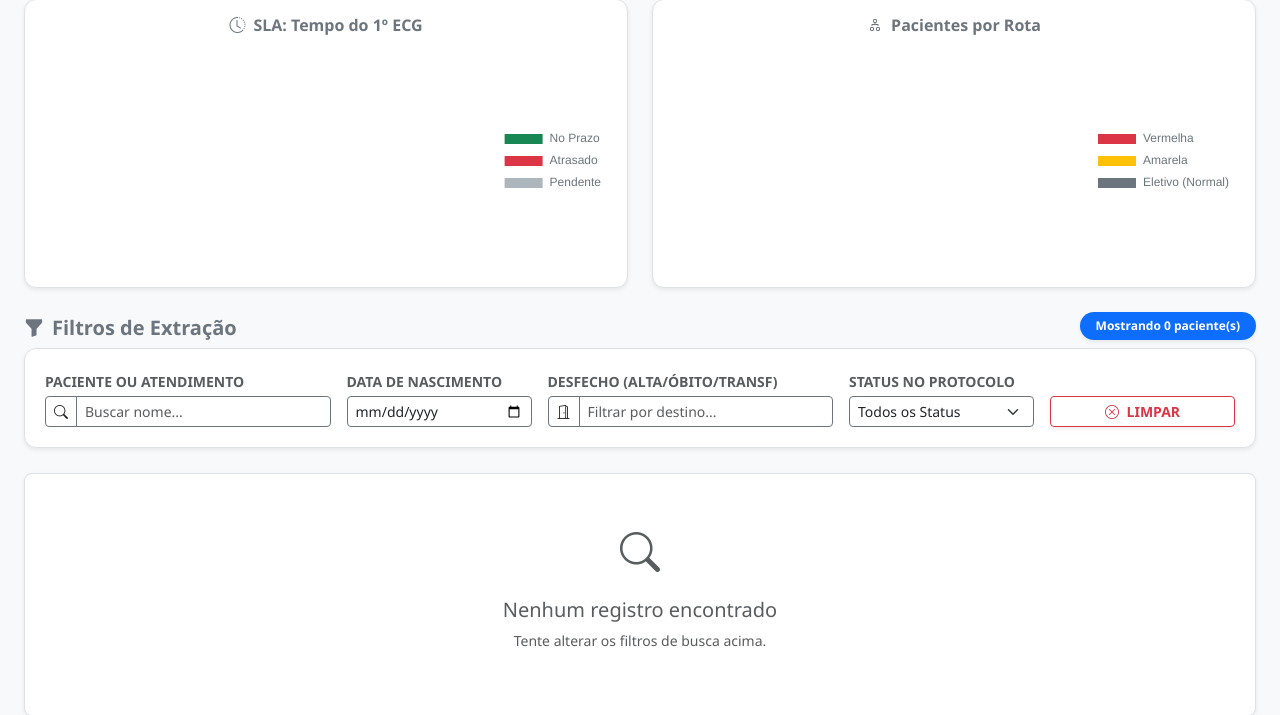
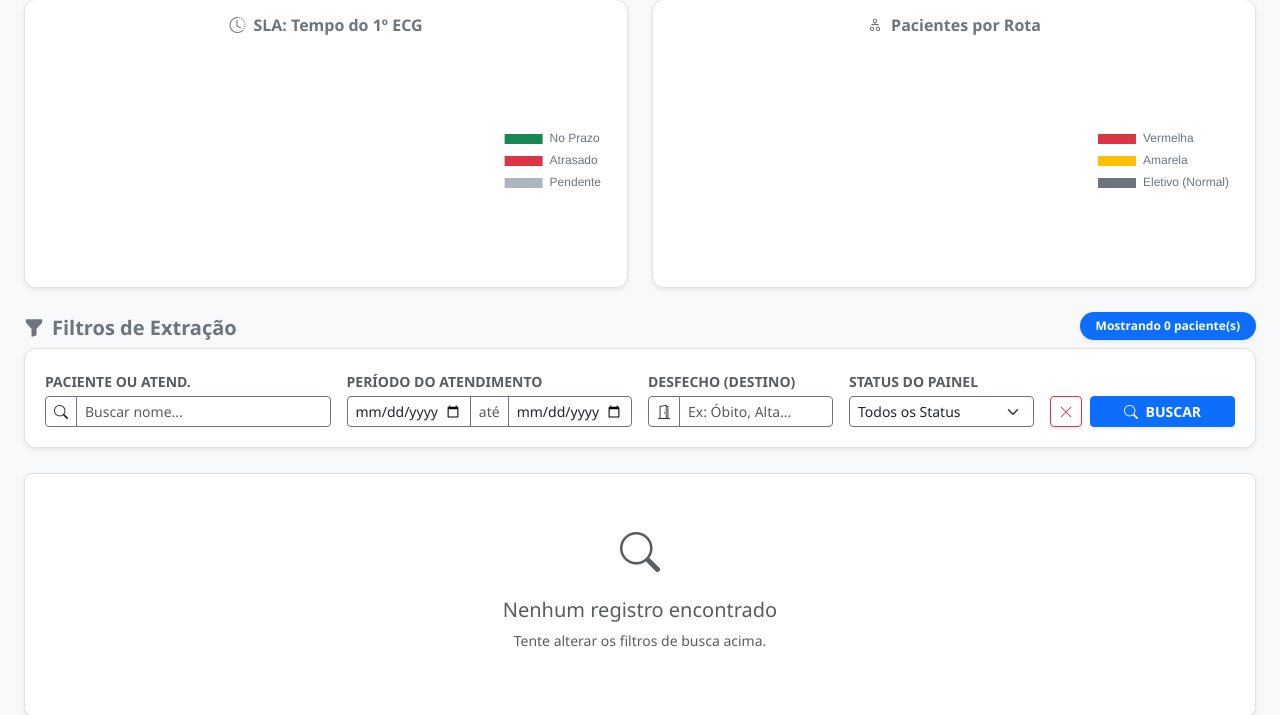
Before and after one commit to xLuanKyrb/Painel_Gestao_Protocolo_Dor_Toracica, a Flask app: page /historico in a window 1280 px wide. Shown: the part 82-797 px from the top of the page. Run offline with Flask 3, Linux system fonts and the light colour scheme; data that the repository does not hold is empty; some libraries are stand-ins or nearby versions.

Commit message:
Adicionado no py o registro automatico da data, e atualizado o historico para buscar por data

```diff
--- a/app.py
+++ b/app.py
@@ -6,9 +6,9 @@ from waitress import serve
 import os
 from apscheduler.schedulers.background import BackgroundScheduler
 
-
 app = Flask(__name__)
 
+# Chave de segurança obrigatória para as mensagens (flash) aparecerem na tela
 app.secret_key = 'upa_ecg_chave_super_secreta'
 
 # ==========================================
@@ -46,6 +46,7 @@ def init_db():
         CREATE TABLE IF NOT EXISTS pacientes (
             id INTEGER PRIMARY KEY AUTOINCREMENT,
             nome TEXT, nascimento TEXT, atendimento TEXT, setor TEXT,
+            data_registro TEXT,
 
             presc_ecg_1 TEXT, prescritor_ecg_1 TEXT,
             exec_ecg_1 TEXT, executor_ecg_1 TEXT,
@@ -83,11 +84,16 @@ def init_db():
         )
     ''')
 
-    # Patch de segurança para adicionar o setor no banco caso ele já exista
+    # Patches de segurança para adicionar colunas novas sem apagar o banco existente
     try:
         c.execute("ALTER TABLE pacientes ADD COLUMN setor TEXT")
     except sqlite3.OperationalError:
-        pass # Se a coluna já existir, ele segue a vida
+        pass
+
+    try:
+        c.execute("ALTER TABLE pacientes ADD COLUMN data_registro TEXT")
+    except sqlite3.OperationalError:
+        pass
 
     c.execute('''
         CREATE TABLE IF NOT EXISTS logs_auditoria (
@@ -248,16 +254,19 @@ def processar_lista_pacientes(rows):
     return pacientes
 
 # ==========================================
-# 5. SALVAR/ATUALIZAR PACIENTE, MARCAR EXECUÇÃO, REGISTRAR SAÍDA, IMPRIMIR RESUMO E REMOVER
+# 5. ROTAS DE ESCRITA (COM AUDITORIA E TRAVA)
 # ==========================================
-
 @app.route('/salvar', methods=['POST'])
 def salvar():
     id_paciente = request.form.get('id')
     nome_pac = request.form['nome'].strip().upper()
     numero_atendimento = request.form['atendimento'].strip()
 
-    dados = (
+    # Captura a data de hoje para o filtro do histórico funcionar perfeitamente
+    hoje = datetime.now().strftime("%Y-%m-%d")
+
+    # Tupla separada para usar no UPDATE (sem a data de registro para não sobrescrever o dia que ele entrou)
+    dados_update = (
         nome_pac, request.form['nascimento'], numero_atendimento, request.form.get('setor'),
         request.form.get('presc_ecg_1'), request.form.get('prescritor_ecg_1'),
         request.form.get('presc_ecg_2'), request.form.get('prescritor_ecg_2'),
@@ -274,23 +283,33 @@ def salvar():
                   nome=?, nascimento=?, atendimento=?, setor=?,
                   presc_ecg_1=?, prescritor_ecg_1=?, presc_ecg_2=?, prescritor_ecg_2=?,
                   presc_ecg_3=?, prescritor_ecg_3=?, presc_trop_1=?, presc_trop_2=?, presc_trop_3=?,
-                  cor_paciente=?, avaliacao=? WHERE id=?""", dados + (id_paciente,))
+                  cor_paciente=?, avaliacao=? WHERE id=?""", dados_update + (id_paciente,))
         conn.commit()
         registrar_log(id_paciente, "EDIÇÃO DE CADASTRO/TRIAGEM", "RECEPÇÃO/ENFERMAGEM")
 
         flash(f"✅ Cadastro de {nome_pac.split(' ')[0]} atualizado!", "success")
-
     else:
+        # TRAVA CONTRA DUPLICAÇÃO
         existente = c.execute("SELECT id FROM pacientes WHERE atendimento = ? AND ativo = 1", (numero_atendimento,)).fetchone()
 
         if existente:
-            flash(f"⚠️ Atenção: O atendimento {numero_atendimento} já está ativo no painel! Atualize o card existente.", "danger")
+            flash(f"⚠️ Atenção: O atendimento {numero_atendimento} já está ativo no painel! Atualize o card existente na tela.", "danger")
         else:
+            # Tupla completa para o INSERT (Incluindo a data de hoje na 5ª posição)
+            dados_insert = (
+                nome_pac, request.form['nascimento'], numero_atendimento, request.form.get('setor'), hoje,
+                request.form.get('presc_ecg_1'), request.form.get('prescritor_ecg_1'),
+                request.form.get('presc_ecg_2'), request.form.get('prescritor_ecg_2'),
+                request.form.get('presc_ecg_3'), request.form.get('prescritor_ecg_3'),
+                request.form.get('presc_trop_1'), request.form.get('presc_trop_2'), request.form.get('presc_trop_3'),
+                request.form.get('cor_paciente'), request.form.get('avaliacao')
+            )
+
             c.execute("""INSERT INTO pacientes (
-                      nome, nascimento, atendimento, setor, presc_ecg_1, prescritor_ecg_1,
-                      presc_ecg_2, prescritor_ecg_2, presc_ecg_3, prescritor_ecg_3,
+                      nome, nascimento, atendimento, setor, data_registro,
+                      presc_ecg_1, prescritor_ecg_1, presc_ecg_2, prescritor_ecg_2, presc_ecg_3, prescritor_ecg_3,
                       presc_trop_1, presc_trop_2, presc_trop_3, cor_paciente, avaliacao
-                      ) VALUES (?,?,?,?,?,?,?,?,?,?,?,?,?,?,?)""", dados)
+                      ) VALUES (?,?,?,?,?,?,?,?,?,?,?,?,?,?,?,?)""", dados_insert)
             conn.commit()
             novo_id = c.lastrowid
             registrar_log(novo_id, f"ENTRADA NO PROTOCOLO - {request.form.get('cor_paciente').upper()}", "RECEPÇÃO/ENFERMAGEM")
--- a/templates/historico.html
+++ b/templates/historico.html
@@ -122,34 +122,45 @@
         <div class="filter-section shadow-sm no-print">
             <div class="row g-3">
                 <div class="col-md-3">
-                    <label class="small fw-bold mb-1 text-muted">PACIENTE OU ATENDIMENTO</label>
+                    <label class="small fw-bold mb-1 text-muted">PACIENTE OU ATEND.</label>
                     <div class="input-group input-group-sm">
                         <span class="input-group-text bg-body border-secondary"><i class="bi bi-search"></i></span>
-                        <input type="text" id="filtroNome" class="form-control border-secondary" onkeyup="filtrarTabela()" placeholder="Buscar nome...">
+                        <input type="text" id="filtroNome" class="form-control border-secondary" placeholder="Buscar nome...">
                     </div>
                 </div>
+
+                <div class="col-md-3">
+                    <label class="small fw-bold mb-1 text-muted">PERÍODO DO ATENDIMENTO</label>
+                    <div class="input-group input-group-sm">
+                        <input type="date" id="filtroDataInicio" class="form-control border-secondary" title="Data Inicial">
+                        <span class="input-group-text bg-body border-secondary text-muted px-2">até</span>
+                        <input type="date" id="filtroDataFim" class="form-control border-secondary" title="Data Final">
+                    </div>
+                </div>
+
                 <div class="col-md-2">
-                    <label class="small fw-bold mb-1 text-muted">DATA DE NASCIMENTO</label>
-                    <input type="date" id="filtroData" class="form-control form-control-sm border-secondary" onchange="filtrarTabela()">
-                </div>
-                <div class="col-md-3">
-                    <label class="small fw-bold mb-1 text-muted">DESFECHO (ALTA/ÓBITO/TRANSF)</label>
+                    <label class="small fw-bold mb-1 text-muted">DESFECHO (DESTINO)</label>
                     <div class="input-group input-group-sm">
                         <span class="input-group-text bg-body border-secondary"><i class="bi bi-door-open"></i></span>
-                        <input type="text" id="filtroDesfecho" class="form-control border-secondary" onkeyup="filtrarTabela()" placeholder="Filtrar por destino...">
+                        <input type="text" id="filtroDesfecho" class="form-control border-secondary" placeholder="Ex: Óbito, Alta...">
                     </div>
                 </div>
+
                 <div class="col-md-2">
-                    <label class="small fw-bold mb-1 text-muted">STATUS NO PROTOCOLO</label>
-                    <select id="filtroStatus" class="form-select form-select-sm border-secondary" onchange="filtrarTabela()">
+                    <label class="small fw-bold mb-1 text-muted">STATUS DO PAINEL</label>
+                    <select id="filtroStatus" class="form-select form-select-sm border-secondary">
                         <option value="">Todos os Status</option>
                         <option value="Ativo">Ativos (Em Andamento)</option>
                         <option value="Arquivado">Arquivados (Com Desfecho)</option>
                     </select>
                 </div>
-                <div class="col-md-2 d-flex align-items-end">
-                    <button class="btn btn-outline-danger btn-sm w-100 fw-bold shadow-sm" onclick="limparFiltros()">
-                        <i class="bi bi-x-circle me-1"></i> LIMPAR
+
+                <div class="col-md-2 d-flex align-items-end gap-2">
+                    <button class="btn btn-outline-danger btn-sm fw-bold shadow-sm px-2" onclick="limparFiltros()" title="Limpar Filtros">
+                        <i class="bi bi-x-lg"></i>
+                    </button>
+                    <button class="btn btn-primary btn-sm w-100 fw-bold shadow-sm" onclick="filtrarTabela()">
+                        <i class="bi bi-search me-1"></i> BUSCAR
                     </button>
                 </div>
             </div>
@@ -198,7 +209,9 @@
                     </thead>
                     <tbody id="corpoTabela" class="table-text-small text-center">
                         {% for p in pacientes %}
-                        <tr class="linha-paciente">
+
+                        <tr class="linha-paciente" data-data-registro="{{ p.data_registro or '' }}">
+
                             <td class="sticky-col sticky-col-1 no-print align-middle">
                                 <a href="/imprimir_resumo/{{ p.id }}" target="_blank" class="btn btn-sm btn-outline-danger border-0 w-100" title="Imprimir Prontuário">
                                     <i class="bi bi-filetype-pdf fs-5"></i>
@@ -207,6 +220,7 @@
                             <td class="text-start sticky-col sticky-col-2 align-middle">
                                 <div class="fw-bold text-uppercase" style="font-size: 0.85rem;">{{ p.nome }}</div>
                                 <div class="text-secondary" style="font-size: 0.7rem;"><i class="bi bi-hash"></i> Atend: {{ p.atendimento }}</div>
+                                <div class="text-muted mt-1" style="font-size: 0.7rem;"><i class="bi bi-calendar3"></i> Registrado em: {{ p.data_registro or 'N/A' }}</div>
                             </td>
 
                             <td class="align-middle">
@@ -273,12 +287,10 @@
 
             let rotasCount = { 'VERMELHA': 0, 'AMARELA': 0, 'NORMAL': 0 };
 
-            // 1. Processar Células de Métrica (Compara Executado com o Alvo)
             document.querySelectorAll('.cell-metric').forEach(td => {
                 let exec = td.innerText.trim();
                 let alvo = td.getAttribute('data-alvo');
 
-                // Se a célula pertence ao ECG da 1ª Rota, atualizamos as métricas do gráfico
                 let isEcg1 = td.classList.contains('ecg-1');
 
                 if (exec === '-' || exec === '') {
@@ -290,34 +302,29 @@
                     let minAlvo = parseInt(alvo.split(':')[0]) * 60 + parseInt(alvo.split(':')[1]);
                     let minExec = parseInt(exec.split(':')[0]) * 60 + parseInt(exec.split(':')[1]);
 
-                    // Tratamento virada de meia noite
                     let diff = minExec - minAlvo;
                     if(diff < -1000) diff += 1440;
                     if(diff > 1000) diff -= 1440;
 
                     if(diff <= 0) {
-                        // Injeta o texto pra o Excel pegar automaticamente
                         td.innerHTML = `${exec} <span class="badge bg-success bg-opacity-25 text-success border border-success ms-1" style="font-size: 0.6rem;">No Prazo</span>`;
                         if (isEcg1) noPrazoECG1++;
                     } else {
-                        // Injeta texto de atrasado
                         td.innerHTML = `${exec} <span class="badge bg-danger bg-opacity-25 text-danger border border-danger ms-1" style="font-size: 0.6rem;">Atrasado</span>`;
                         if (isEcg1) atrasadoECG1++;
                     }
                 }
             });
 
-            // 2. Processar contagem de Rotas
             document.querySelectorAll('.col-rota').forEach(td => {
                 let r = td.innerText.trim();
                 if (rotasCount[r] !== undefined) rotasCount[r]++;
             });
 
-            // Renderizar Gráficos Chart.js
             renderizarGraficos(noPrazoECG1, atrasadoECG1, pendenteECG1, rotasCount);
         }
 
-        let chartSLA, chartRota; // Variáveis globais para destruir e recriar se necessário
+        let chartSLA, chartRota;
 
         function renderizarGraficos(noPrazo, atrasado, pendente, rotasCount) {
             const ctxSLA = document.getElementById('graficoSLA').getContext('2d');
@@ -326,7 +333,6 @@
             if(chartSLA) chartSLA.destroy();
             if(chartRota) chartRota.destroy();
 
-            // GRÁFICO 1: SLA DO ECG
             chartSLA = new Chart(ctxSLA, {
                 type: 'doughnut',
                 data: {
@@ -344,7 +350,6 @@
                 }
             });
 
-            // GRÁFICO 2: Distribuição de Rotas
             chartRota = new Chart(ctxRota, {
                 type: 'pie',
                 data: {
@@ -378,7 +383,6 @@
             localStorage.setItem('theme', newTheme);
             atualizarIconeTema(newTheme);
 
-            // Re-renderiza o gráfico para adaptar fonte se necessário (opcional)
             Chart.defaults.color = newTheme === 'dark' ? '#adb5bd' : '#6c757d';
             calcularSLAeGraficos();
         }
@@ -394,18 +398,17 @@
             }
         }
 
+        // --- LÓGICA DE FILTRO POR DATA INICIAL E FINAL COM BOTÃO BUSCAR --- //
         function filtrarTabela() {
             const inputNome = document.getElementById("filtroNome").value.toUpperCase();
-            const inputData = document.getElementById("filtroData").value;
+            const inputDataInicio = document.getElementById("filtroDataInicio").value;
+            const inputDataFim = document.getElementById("filtroDataFim").value;
             const inputDesfecho = document.getElementById("filtroDesfecho").value.toUpperCase();
             const inputStatus = document.getElementById("filtroStatus").value;
             const trs = document.getElementsByClassName("linha-paciente");
 
-            let dataFormatada = "";
-            if (inputData) {
-                const [ano, mes, dia] = inputData.split('-');
-                dataFormatada = `${dia}/${mes}/${ano}`;
-            }
+            const dataInicioMs = inputDataInicio ? new Date(inputDataInicio + "T00:00:00").getTime() : null;
+            const dataFimMs = inputDataFim ? new Date(inputDataFim + "T23:59:59").getTime() : null;
 
             let visiveis = 0;
 
@@ -413,10 +416,22 @@
                 const txtNome = tr.cells[1].textContent.toUpperCase();
                 const txtStatus = tr.cells[2].innerText.trim();
                 const txtDesfecho = tr.cells[3].textContent.toUpperCase();
-                const txtDataNasc = tr.cells[4].textContent.trim();
+
+                const dataRegistroStr = tr.getAttribute('data-data-registro');
+                let matchData = true;
+
+                if (dataRegistroStr && dataRegistroStr !== "None") {
+                    const dataRegistroMs = new Date(dataRegistroStr + "T12:00:00").getTime();
+
+                    if (dataInicioMs && dataRegistroMs < dataInicioMs) {
+                        matchData = false;
+                    }
+                    if (dataFimMs && dataRegistroMs > dataFimMs) {
+                        matchData = false;
+                    }
+                }
 
                 const matchNome = inputNome === "" || txtNome.includes(inputNome);
-                const matchData = inputData === "" || txtDataNasc === dataFormatada;
                 const matchDesfecho = inputDesfecho === "" || txtDesfecho.includes(inputDesfecho);
                 const matchStatus = inputStatus === "" || txtStatus === inputStatus;
 
@@ -443,7 +458,8 @@
 
         function limparFiltros() {
             document.getElementById("filtroNome").value = "";
-            document.getElementById("filtroData").value = "";
+            document.getElementById("filtroDataInicio").value = "";
+            document.getElementById("filtroDataFim").value = "";
             document.getElementById("filtroDesfecho").value = "";
             document.getElementById("filtroStatus").value = "";
             filtrarTabela();
@@ -453,7 +469,6 @@
             const table = document.getElementById("tabela-historico");
             const cloneTable = table.cloneNode(true);
 
-            // Remover coluna do ícone PDF
             for (let i = 0; i < cloneTable.rows.length; i++) {
                 if(cloneTable.rows[i].cells.length > 0) {
                     cloneTable.rows[i].deleteCell(0);
@@ -467,8 +482,8 @@
 
         document.addEventListener("DOMContentLoaded", () => {
             initTheme();
-            calcularSLAeGraficos(); // Executa o cálculo de tempo e gera os gráficos
-            filtrarTabela();
+            calcularSLAeGraficos();
+            filtrarTabela(); // Roda uma vez no início para contar o total de pacientes
         });
     </script>
 </body>
```
